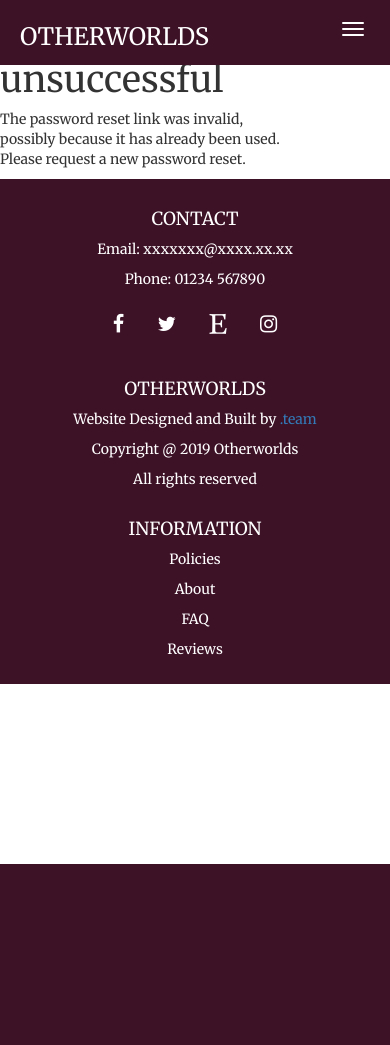
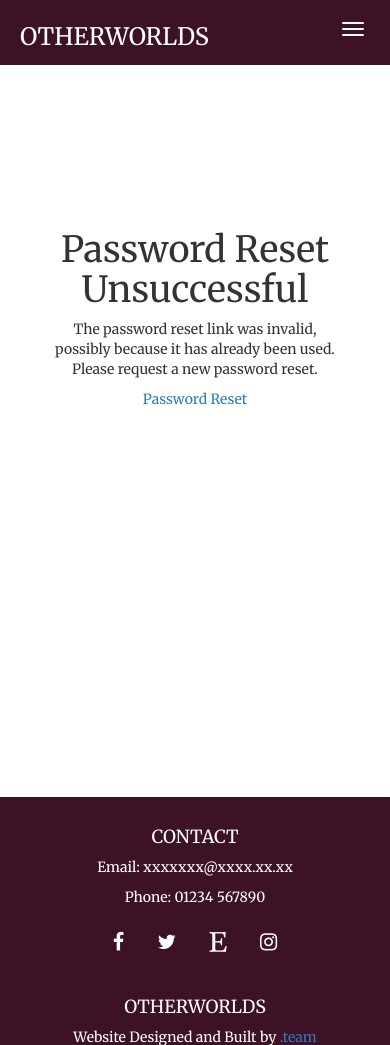
Before and after one commit to NathenJohns/otherworlds, a Django app: a page that uses templates/registration/password_reset_confirm.html in a window 390 px wide. Shown: the top 1045 px of the page. Before the commit the page ends 864 px from the top, so only its background shows below. Run offline with Django 3.2, Linux system fonts and the light colour scheme; parts of the project's set-up code (start-up, migrations or seed data) failed here and were passed over; some libraries are stand-ins or nearby versions.

Commit message:
password reset templates and responsive css

```diff
--- a/otherworlds/settings.py
+++ b/otherworlds/settings.py
@@ -133,3 +133,5 @@ STRIPE_PUBLISHABLE = os.getenv('STRIPE_PUBLISHABLE')
 STRIPE_SECRET = os.getenv('STRIPE_SECRET')
 
 MESSAGE_STORAGE = 'django.contrib.messages.storage.session.SessionStorage'
+
+EMAIL_BACKEND = "django.core.mail.backends.console.EmailBackend"
--- a/static/css/custom.css
+++ b/static/css/custom.css
@@ -564,6 +564,91 @@ form .quantity-form {
     border-color: #390920b8;
 }
 
+/* PASSWORD RESETS */
+
+/* Password reset form */
+
+.password-reset .accountform {
+    text-align: center;
+    margin: 9em 0 10em 0;
+    padding: 12em 0em;
+}
+
+.reset-password-email {
+    background-color: #390920ed;
+    border-color: #390920ed;
+    color: #FFF;
+    border-radius: 5px;
+    border: none;
+    padding: 3px;
+}
+
+.reset-password-email:hover {
+    background-color: #390920b8;
+    border-color: #390920b8;
+}
+
+.password-reset input {
+    border: 1px solid #ccc;
+    border-radius: 4px;
+    padding: 3px;
+}
+
+.password-reset-padding {
+    padding: 20em 0;
+    text-align: center;
+}
+
+.password-reset-padding-2 {
+    padding-top: 10em;
+    padding-bottom: 10em;
+    margin-bottom: 12em;
+}
+
+.reset-accountform {
+    margin: 7em 5.1em;
+}
+
+
+
+.confirm-password-btn {
+    background-color: #390920ed;
+    border-color: #390920ed;
+    color: #FFF;
+    border-radius: 5px;
+    border: none;
+    padding: 5px;
+    margin-top: 20px;
+}
+
+.confirm-password-btn:hover {
+    background-color: #390920b8;
+    border-color: #390920b8;
+}
+
+.password-reset-table label {
+    margin-top: 15px;
+}
+
+.password-reset-padding-error {
+    padding: 5em 0;
+    text-align: center;
+}
+
+#id_new_password1 {
+    border: 1px solid #ccc;
+    border-radius: 4px;
+    padding: 3px;
+    margin-left: 10px;
+}
+
+#id_new_password2 {
+    border: 1px solid #ccc;
+    border-radius: 4px;
+    padding: 3px;
+    margin-left: 10px;
+}
+
 /* MEDIA QUERIES */
 
 @media (max-width: 768px) {
@@ -580,9 +665,36 @@ form .quantity-form {
         font-size: 2.1em;
     }
 }
+
 @media (min-width: 768px) {
 
     .form-inline .form-group {
         display: block;
     }
 }
+
+@media (max-width: 675) {
+    .password-reset-table .col-xs-offset-3 {
+        margin-left: -30px;
+    }
+}
+
+@media (max-width: 595px) {
+    .password-reset-table .col-xs-offset-3 {
+        margin-left: 15px;
+        padding-left: 50px;
+    }
+}
+
+@media (max-width: 476px) {
+    .password-reset-table .col-xs-offset-3 {
+        margin-left: -40px;
+    }
+}
+
+@media (max-width: 396px) {
+    .password-reset-table .col-xs-offset-3 {
+        margin-left: -50px;
+        padding-left: 10px;
+    }
+}
--- a/templates/registration/password_reset_confirm.html
+++ b/templates/registration/password_reset_confirm.html
@@ -2,34 +2,48 @@
 {% block title %}Setting New password{% endblock %}
 
 {% block content %}
+<div class="container">
+    <div class="row">
+        <div class="password-reset-padding-2">
         {% if validlink %}
-        <p>Please enter your new password twice.<br />
-           So we can verify you typed it in correctly.</p>
-        <form action="" method="post" class="accountform">
+            <form action="" method="post" class="reset-accountform">
                 <div style="display:none">
                     <input type="hidden" value="{{ csrf_token }}" name="csrfmiddlewaretoken">
                 </div>
+                <div class="password-reset-table">
+                    <div class="col-xs-6 col-xs-offset-3 col-sm-6 col-sm-offset-3 col-md-6 col-md-offset-3 col-lg-6 col-lg-offset-3">
                         <table>
                             <tr>
                                 <td>{{ form.new_password1.errors }}
-                        <label for="id_new_password1">New password:</label></td>
+                                    <label for="id_new_password1">New Password:</label></td>
                                 <td>{{ form.new_password1 }}</td>
                             </tr>
                             <tr>
                                 <td>{{ form.new_password2.errors }}
-                        <label for="id_new_password2">Confirm password:</label></td>
+                                    <label for="id_new_password2">Confirm Password:</label></td>
                                 <td>{{ form.new_password2 }}</td>
                             </tr>
                             <tr>
                                 <td></td>
-                    <td><input type="submit" value="Change my password" /></td>
+                                <td><input class="confirm-password-btn" type="submit" value="Change Password" /></td>
                             </tr>
                         </table>
+                    </div>
+                </div>
             </form>
         {% else %}
-        <h1>Password reset unsuccessful</h1>
+            <div class="container">
+                <div class="password-reset-padding-error">
+                    <h1>Password Reset Unsuccessful</h1>
                     <p>The password reset link was invalid, <br />
                         possibly because it has already been used. <br />
                         Please request a new password reset.</p>
+                    <p><a href="{% url 'password_reset' %}">Password Reset</a></p>
+                </div>
+            </div>
         {% endif %}
+        </div>
+    </div>
+</div>
+
 {% endblock %}
--- a/templates/registration/password_reset_form.html
+++ b/templates/registration/password_reset_form.html
@@ -2,7 +2,7 @@
 {% block title %}Reset Password{% endblock %}
 
 {% block content %}
-
+<div class="password-reset">
     <form method="post" class="accountform">
         <p>Please specify your email address to receive instructions for resetting it.</p>
         <br>
@@ -10,6 +10,8 @@
             <input type="hidden" value="{{ csrf_token }}" name="csrfmiddlewaretoken">
         </div>
          {{ form.email.errors }}
-    <p><label for="id_email" class="control-label required-field">E-mail address:</label> {{ form.email }} <input type="submit" value="Reset password" /></p>
+        <p><label for="id_email" class="control-label required-field">E-mail address:</label> {{ form.email }} <input class="reset-password-email" type="submit" value="Reset password" /></p>
     </form>
+</div>
+
 {% endblock %}
```
Also changed, not shown: templates/registration/password_reset_complete.html (+8 -4 lines), templates/registration/password_reset_done.html (+7 -2 lines), accounts/urls.py (line endings or trailing spaces), accounts/urls_reset.py (line endings or trailing spaces), db.sqlite3. Lines whose indentation alone changed are shown as unchanged.
